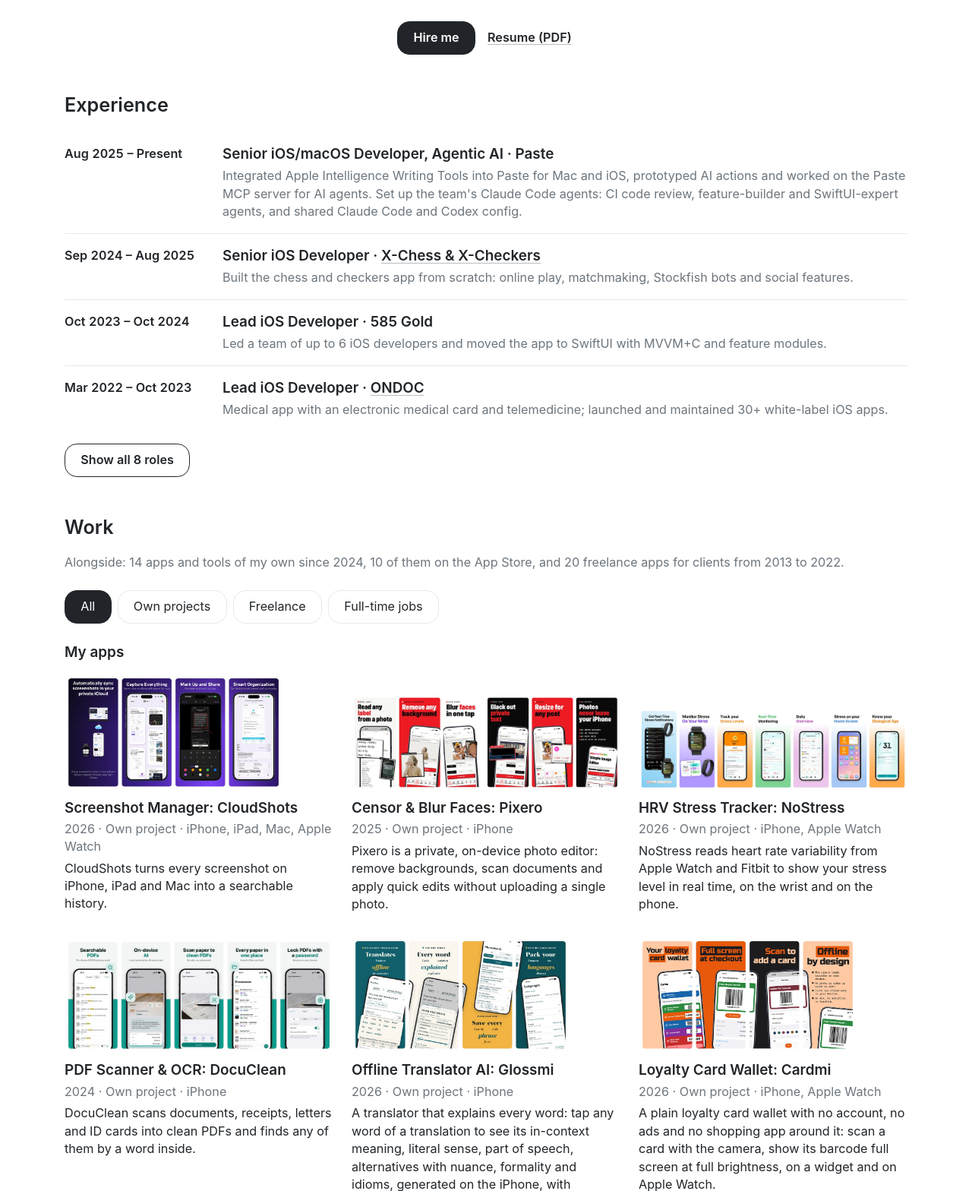
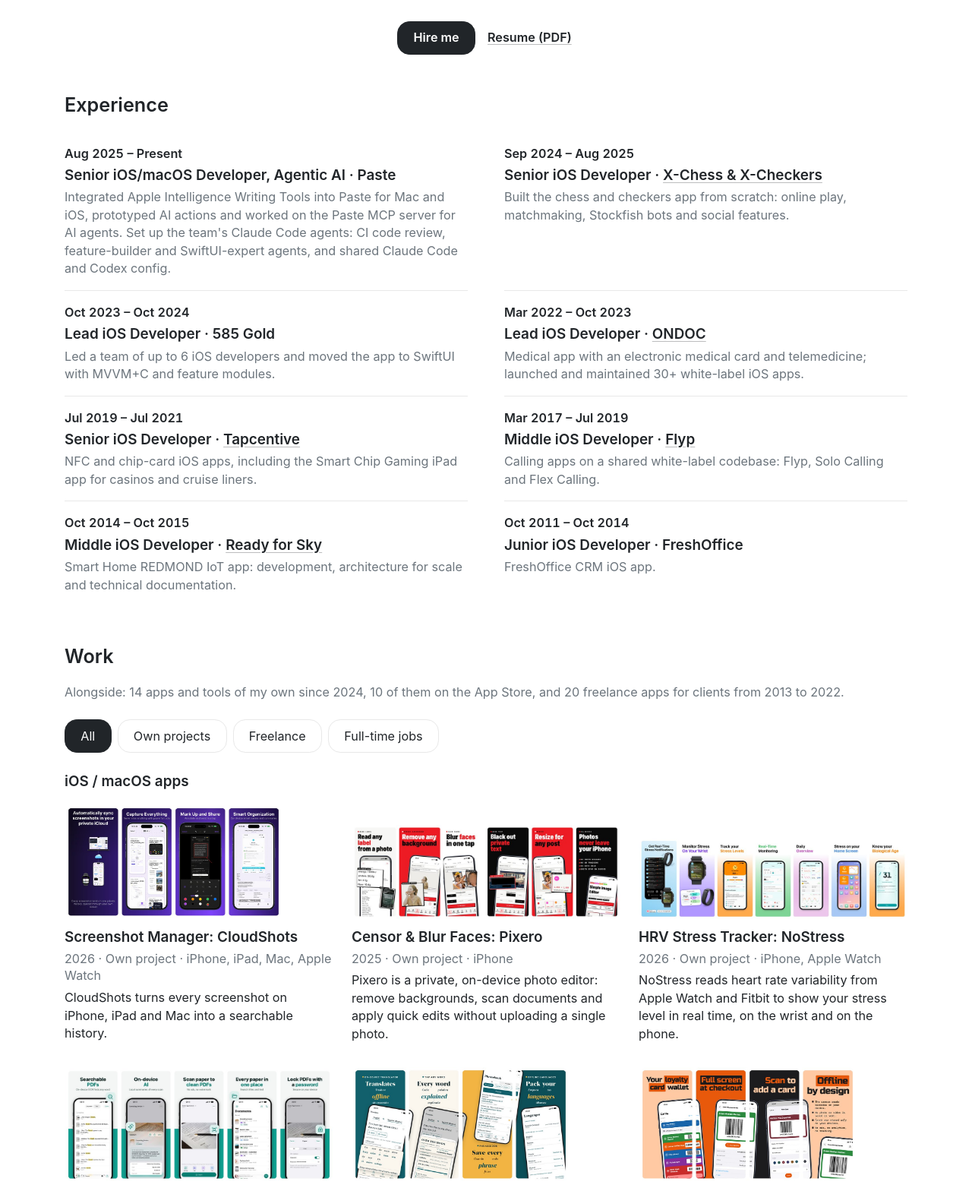
Before and after one commit to romacv/romacv, a PHP site: page /projects.html in a window 1280 px wide. Shown: the part 335-1903 px from the top of the page at 76% size. Run offline with PHP 8.4, Linux system fonts and the light colour scheme; some libraries are stand-ins or nearby versions.

Commit message:
Projects page: iOS / macOS apps heading, every role and card shown without Show all toggles, Experience in two columns on desktop

```diff
--- a/css/style.css
+++ b/css/style.css
@@ -2874,6 +2874,21 @@ main section.projects .experience li + li {
     gap: 0 24px;
   }
 }
+@media (min-width: 992px) {
+  main section.projects ol.experience {
+    display: grid;
+    grid-template-columns: repeat(2, minmax(0, 1fr));
+    column-gap: 48px;
+  }
+  main section.projects .experience li {
+    grid-template-columns: minmax(0, 1fr);
+    gap: 4px;
+    align-content: start;
+  }
+  main section.projects .experience li:nth-child(2) {
+    border-top: 0;
+  }
+}
 main section.projects .exp-year {
   font-size: 0.9rem;
   font-weight: 600;
@@ -2911,40 +2926,6 @@ main section.projects .exp-text {
   font-size: 0.9rem;
   line-height: 1.45;
   color: #6c757d;
-}
-main section.projects .toggle {
-  display: flex;
-  align-items: center;
-  width: -moz-fit-content;
-  width: fit-content;
-  min-height: 44px;
-  margin: 16px 0 0;
-  padding: 0 1.25em;
-  border: 1px solid #212529;
-  border-radius: 1em;
-  background-color: transparent;
-  color: #212529;
-  font: inherit;
-  font-size: 0.9rem;
-  font-weight: 600;
-  line-height: 1.2;
-  cursor: pointer;
-}
-main section.projects .experience + .toggle {
-  margin: 0 0 16px;
-}
-main section.projects .toggle:focus-visible {
-  outline: 2px solid #212529;
-  outline-offset: 2px;
-}
-@media (hover: hover) and (pointer: fine) {
-  main section.projects .toggle:hover {
-    border-color: #7ec9ab;
-  }
-}
-main section.projects .experience.is-collapsed li:nth-child(n + 5),
-main section.projects .project-grid.is-collapsed > li:nth-child(n + 7) {
-  display: none;
 }
 main section.projects .nowrap {
   white-space: nowrap;
--- a/projects.html
+++ b/projects.html
@@ -33,7 +33,7 @@
     <link rel="icon" href="/favicon.ico" sizes="any">
     <link rel="apple-touch-icon" href="/apple-touch-icon.png">
     <link rel="alternate" type="text/plain" href="/llms.txt" title="LLM-readable profile summary">
-    <link rel="stylesheet" href="css/style.css?v=20261116d">
+    <link rel="stylesheet" href="css/style.css?v=20261117b">
     <title>Projects | Roman Resenchuk | iOS/macOS &amp; Agentic AI Developer</title>
     <script type="module" src="firebase-analytics.js"></script>
 </head>
@@ -140,7 +140,7 @@
     <script>
         document.getElementById('current-year').textContent = new Date().getFullYear();
     </script>
-    <script src="script.js?v=20261116c"></script>
+    <script src="script.js?v=20261117b"></script>
 </body>
 
 </html>
--- a/script.js
+++ b/script.js
@@ -91,42 +91,7 @@ function renderCard({ key, year, project }) {
     return item;
 }
 
-const COLLAPSED_ROLES = 4;
-const COLLAPSED_CARDS = 6;
-
-function attachToggle(target, expandLabel, scrollTarget) {
-    const button = createElement('button', 'toggle');
-    button.type = 'button';
-    button.setAttribute('aria-controls', target.id);
-
-    function sync() {
-        const collapsed = target.classList.contains('is-collapsed');
-        button.setAttribute('aria-expanded', String(!collapsed));
-        button.textContent = collapsed ? expandLabel : 'Show fewer';
-    }
-
-    button.addEventListener('click', () => {
-        const collapsed = target.classList.toggle('is-collapsed');
-        sync();
-        if (collapsed && scrollTarget.getBoundingClientRect().top < 0) {
-            const reduceMotion = window.matchMedia('(prefers-reduced-motion: reduce)').matches;
-            scrollTarget.scrollIntoView({ block: 'start', behavior: reduceMotion ? 'auto' : 'smooth' });
-        }
-    });
-
-    target.classList.add('is-collapsed');
-    sync();
-    target.after(button);
-}
-
-function setupExperienceToggle() {
-    const list = document.getElementById('experience-list');
-    if (!list || list.children.length <= COLLAPSED_ROLES) return;
-    const title = list.previousElementSibling || list;
-    attachToggle(list, `Show all ${list.children.length} roles`, title);
-}
-
-function renderGroup(container, id, heading, noun, entries) {
+function renderGroup(container, id, heading, entries) {
     if (!entries.length) return;
 
     const group = createElement('div', 'work-group');
@@ -137,9 +102,6 @@ function renderGroup(container, id, heading, noun, entries) {
     grid.id = `grid-${id}`;
     entries.forEach(entry => grid.appendChild(renderCard(entry)));
     group.appendChild(grid);
-    if (entries.length > COLLAPSED_CARDS) {
-        attachToggle(grid, `Show all ${entries.length} ${noun}`, title);
-    }
 
     container.appendChild(group);
 }
@@ -198,8 +160,8 @@ function renderProjects(data) {
         container.replaceChildren();
 
         const shown = entries.filter(matches);
-        renderGroup(container, 'my-apps', 'My apps', 'apps', shown.filter(entry => entry.project.myApp).sort((a, b) => a.project.myApp - b.project.myApp));
-        renderGroup(container, 'other-projects', 'Other projects', 'projects', shown.filter(entry => !entry.project.myApp).sort(byShownPeriodDesc));
+        renderGroup(container, 'my-apps', 'iOS / macOS apps', shown.filter(entry => entry.project.myApp).sort((a, b) => a.project.myApp - b.project.myApp));
+        renderGroup(container, 'other-projects', 'Other projects', shown.filter(entry => !entry.project.myApp).sort(byShownPeriodDesc));
 
         filters.querySelectorAll('button').forEach(button => {
             button.setAttribute('aria-pressed', String(button.dataset.kind === activeKind));
@@ -230,7 +192,6 @@ function checkHashAndRedirect() {
 }
 
 async function init() {
-    setupExperienceToggle();
     const data = await loadData();
     if (data) {
         renderProjects(data);
```
